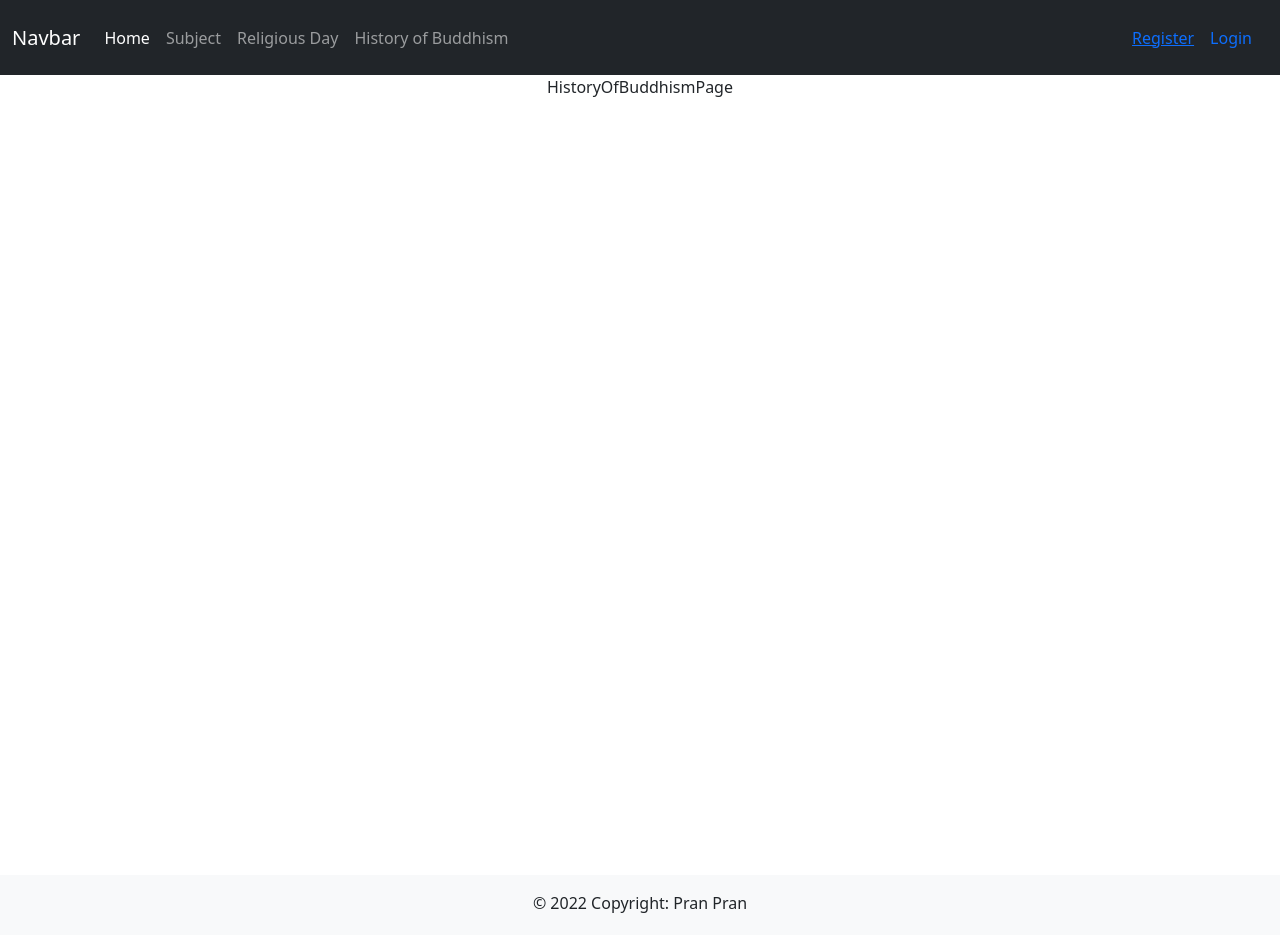
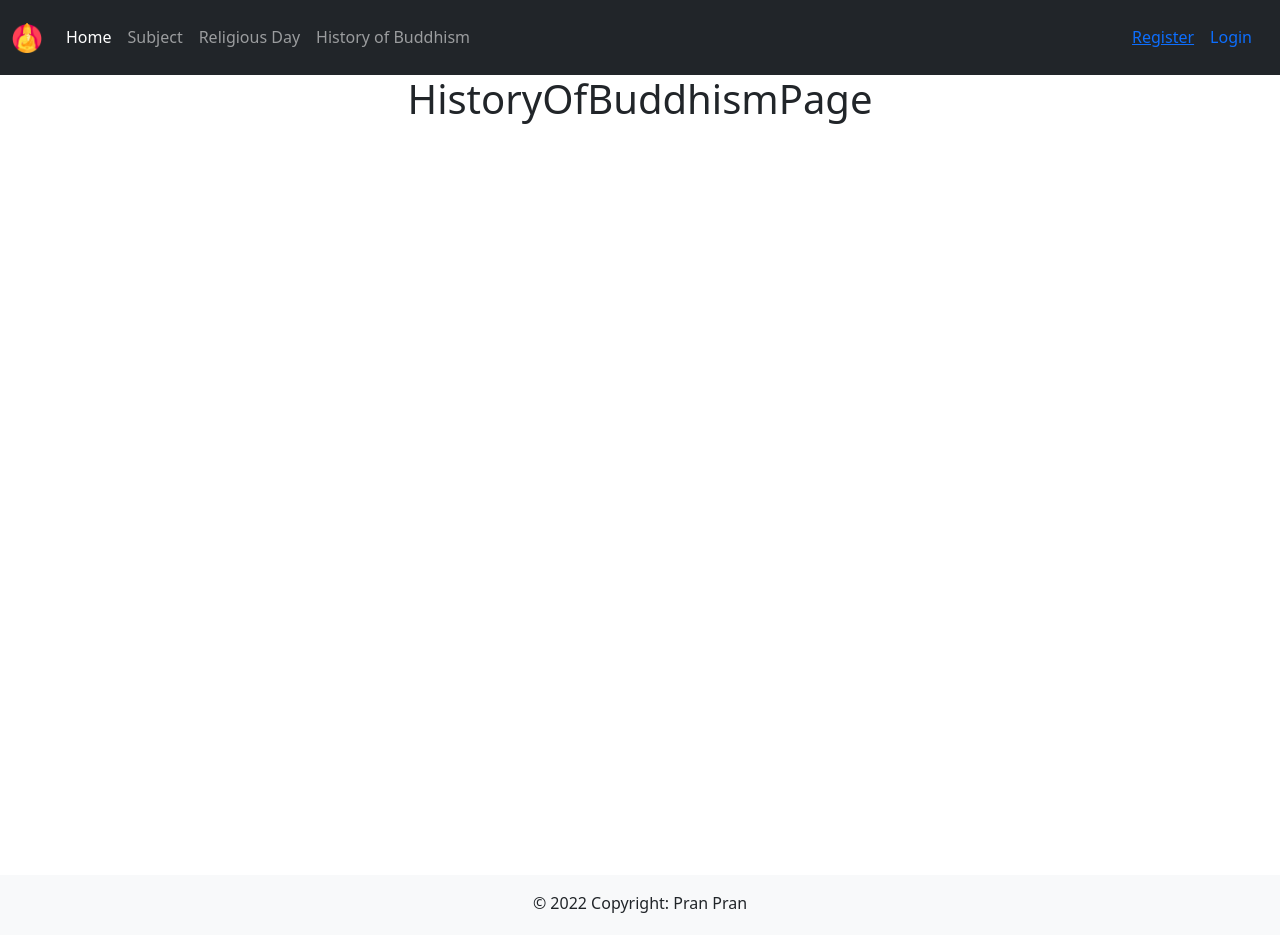
Before and after one commit to pperorin/Software-Studio-Project, a React (Create React App) app in the folder client_front/: page /HistoryOfBuddhism in a window 1280 px wide. Built offline with nearby package versions, Linux system fonts and the light colour scheme.

Commit message:
navbar change

```diff
--- a/client_front/src/components/PageLayout/NavigationBar/index.jsx
+++ b/client_front/src/components/PageLayout/NavigationBar/index.jsx
@@ -7,7 +7,7 @@ const NavigationBar = () => {
         <nav className="navbar navbar-expand-lg navbar-dark bg-dark">
             <div className="container-fluid">
                 <a className="navbar-brand" href="/">
-                    Navbar
+                    <img src="./navbar.png" width="30" height="30" alt=""></img>
                 </a>
                 <button
                     className="navbar-toggler"
--- a/client_front/src/pages/HistoryOfBuddhismPage/HistoryOfBuddhismPage.jsx
+++ b/client_front/src/pages/HistoryOfBuddhismPage/HistoryOfBuddhismPage.jsx
@@ -4,7 +4,7 @@ const HistoryOfBuddhismPage = () => {
     return (
         <PageLayout>
             <div>
-            HistoryOfBuddhismPage
+            <h1>HistoryOfBuddhismPage</h1>
             </div>
         </PageLayout>
     );
--- a/client_front/src/pages/ReligiousDayPage/ReligiousDayPage.jsx
+++ b/client_front/src/pages/ReligiousDayPage/ReligiousDayPage.jsx
@@ -4,7 +4,7 @@ const ReligiousDayPage = () => {
     return (
         <PageLayout>
             <div>
-              ReligiousDayPage
+              <h1>ReligiousDayPage</h1>
             </div>
         </PageLayout>
     );
```
Also changed, not shown: client_front/public/navbar.png (added).
